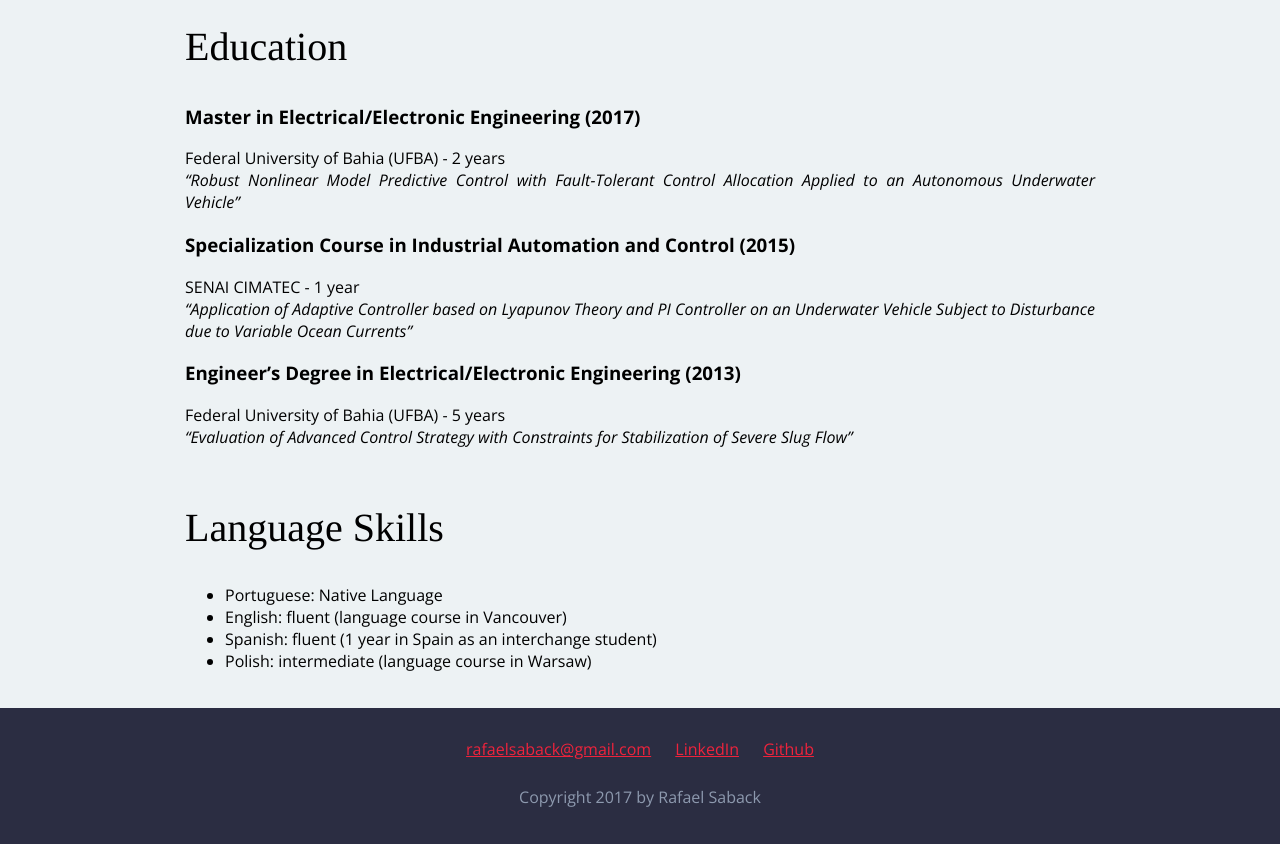
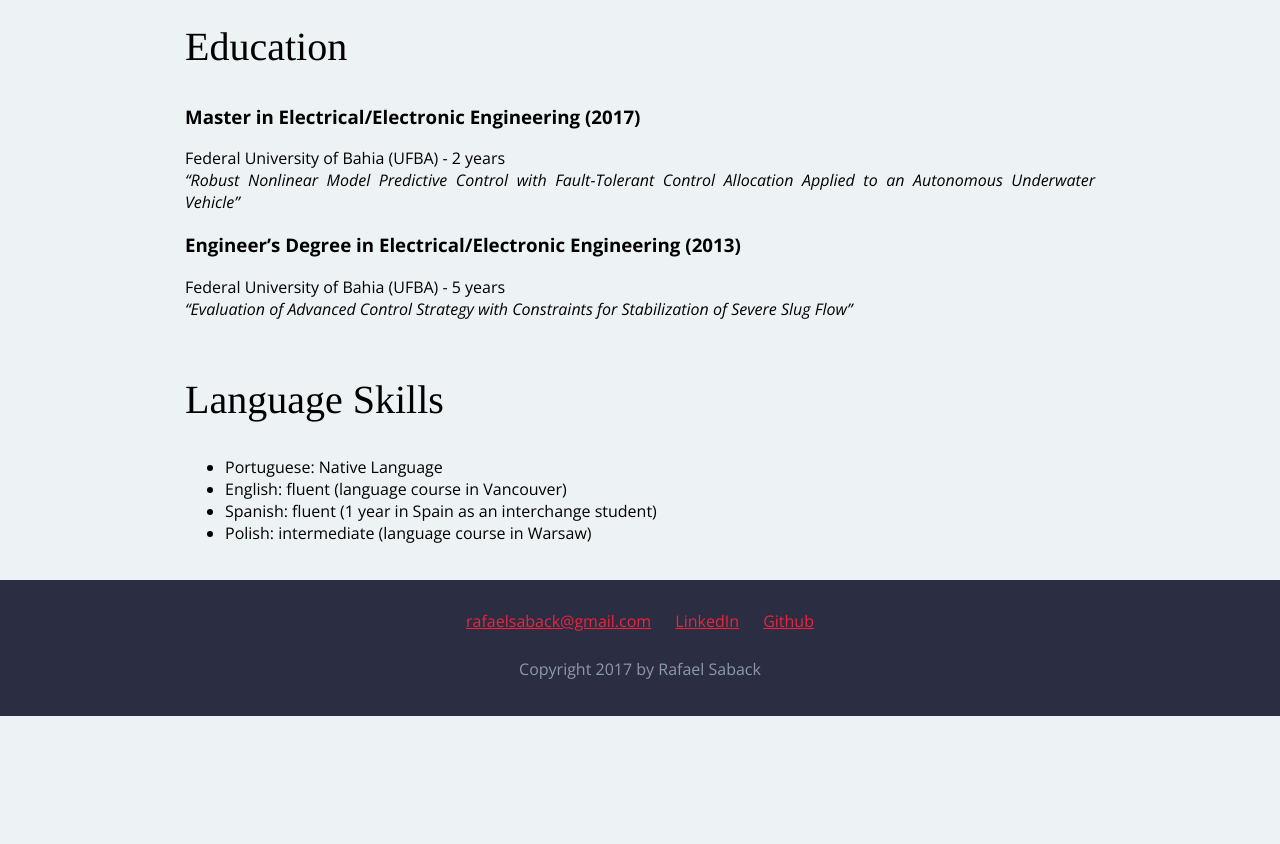
Before and after one commit to rafaelsaback/rafaelsaback.github.io, a plain HTML site: page index.html in a window 1280 px wide. Shown: the part 1583-2427 px from the top of the page. After the commit the page ends 2299 px from the top, so only its background shows below. Drawn offline with nearby package versions, Linux system fonts and the light colour scheme.

Commit message:
Remove specialization course

```diff
--- a/index.html
+++ b/index.html
@@ -122,10 +122,6 @@
         <p>Federal University of Bahia (UFBA) - 2 years<br>
           <i>“Robust Nonlinear Model Predictive Control with Fault-Tolerant Control Allocation Applied to an
 Autonomous Underwater Vehicle”</i></p>
-        <h3>Specialization Course in Industrial Automation and Control (2015)</h3>
-        <p>SENAI CIMATEC - 1 year<br>
-          <i>“Application of Adaptive Controller based on Lyapunov Theory and PI Controller on an Underwater
-Vehicle Subject to Disturbance due to Variable Ocean Currents”</i></p>
         <h3>Engineer’s Degree in Electrical/Electronic Engineering (2013)</h3>
         <p>Federal University of Bahia (UFBA) - 5 years<br>
           <i>“Evaluation of Advanced Control Strategy with Constraints for Stabilization of Severe Slug Flow”</i></p>
```
